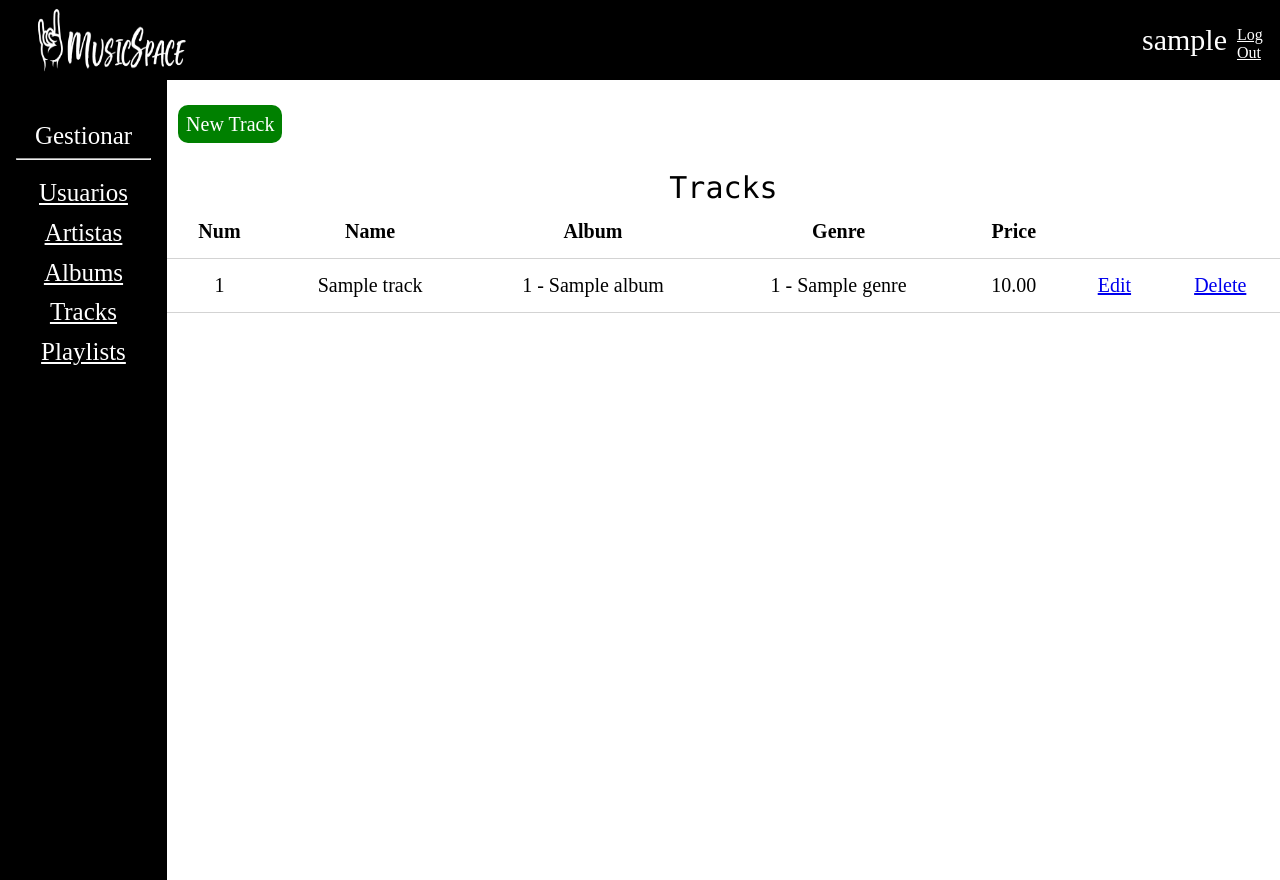
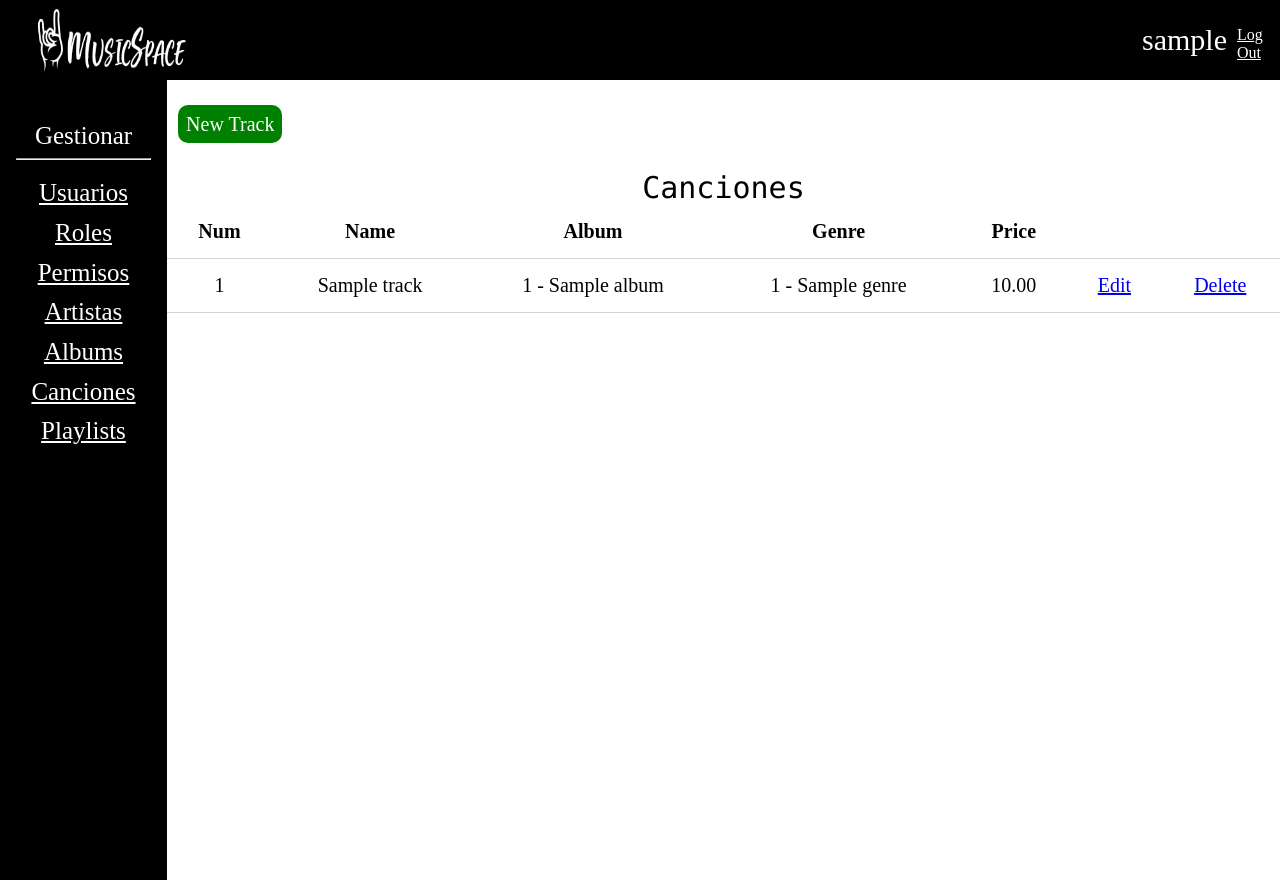
Before and after one commit to UVG-Teams/music-space, a Django app: page /tracks/ in a window 1280 px wide. Run offline with Django 3.2, Linux system fonts and the light colour scheme; a user stored in the database is signed in; tables that the repository leaves empty hold one stand-in row (values such as "Sample post"); parts of the project's set-up code (start-up, migrations or seed data) failed here and were passed over; some libraries are stand-ins or nearby versions.

Commit message:
Permisos, roles

```diff
--- a/music_site/albums/templates/albums.html
+++ b/music_site/albums/templates/albums.html
@@ -21,6 +21,8 @@
                     <hr class="line">
                     {% if user.is_superuser %}
                         <a href="{% url 'admin' %}" class="options">Usuarios</a>
+                        <a href="{% url 'admin_groups' %}" class="options">Roles</a>
+                        <a href="{% url 'admin_permissions' %}" class="options">Permisos</a>
                     {% endif %}
                     <a href="{% url 'artists:index' %}" class="options">Artistas</a>
                     <a href="{% url 'albums:index' %}" class="options">Albums</a>
--- a/music_site/artists/templates/artists.html
+++ b/music_site/artists/templates/artists.html
@@ -21,6 +21,8 @@
                     <hr class="line">
                     {% if user.is_superuser %}
                         <a href="{% url 'admin' %}" class="options">Usuarios</a>
+                        <a href="{% url 'admin_groups' %}" class="options">Roles</a>
+                        <a href="{% url 'admin_permissions' %}" class="options">Permisos</a>
                     {% endif %}
                     <a href="{% url 'artists:index' %}" class="options">Artistas</a>
                     <a href="{% url 'albums:index' %}" class="options">Albums</a>
--- a/music_site/playlists/templates/playlists.html
+++ b/music_site/playlists/templates/playlists.html
@@ -21,6 +21,8 @@
                     <hr class="line">
                     {% if user.is_superuser %}
                         <a href="{% url 'admin' %}" class="options">Usuarios</a>
+                        <a href="{% url 'admin_groups' %}" class="options">Roles</a>
+                        <a href="{% url 'admin_permissions' %}" class="options">Permisos</a>
                     {% endif %}
                     <a href="{% url 'artists:index' %}" class="options">Artistas</a>
                     <a href="{% url 'albums:index' %}" class="options">Albums</a>
--- a/music_site/tracks/templates/tracks.html
+++ b/music_site/tracks/templates/tracks.html
@@ -21,10 +21,12 @@
                     <hr class="line">
                     {% if user.is_superuser %}
                         <a href="{% url 'admin' %}" class="options">Usuarios</a>
+                        <a href="{% url 'admin_groups' %}" class="options">Roles</a>
+                        <a href="{% url 'admin_permissions' %}" class="options">Permisos</a>
                     {% endif %}
                     <a href="{% url 'artists:index' %}" class="options">Artistas</a>
                     <a href="{% url 'albums:index' %}" class="options">Albums</a>
-                    <a href="{% url 'tracks:index' %}" class="options">Tracks</a>
+                    <a href="{% url 'tracks:index' %}" class="options">Canciones</a>
                     <a href="{% url 'playlists:index' %}" class="options">Playlists</a>
                 </div>
                 <!-- ---- -->
@@ -33,7 +35,7 @@
                         <div class="trackTitle">
                             <a href="{% url 'tracks:create' %}" class="createTrack">New Track</a>
                             <div class="usuarios_title">
-                                Tracks
+                                Canciones
                             </div>
                         </div>
 
```
